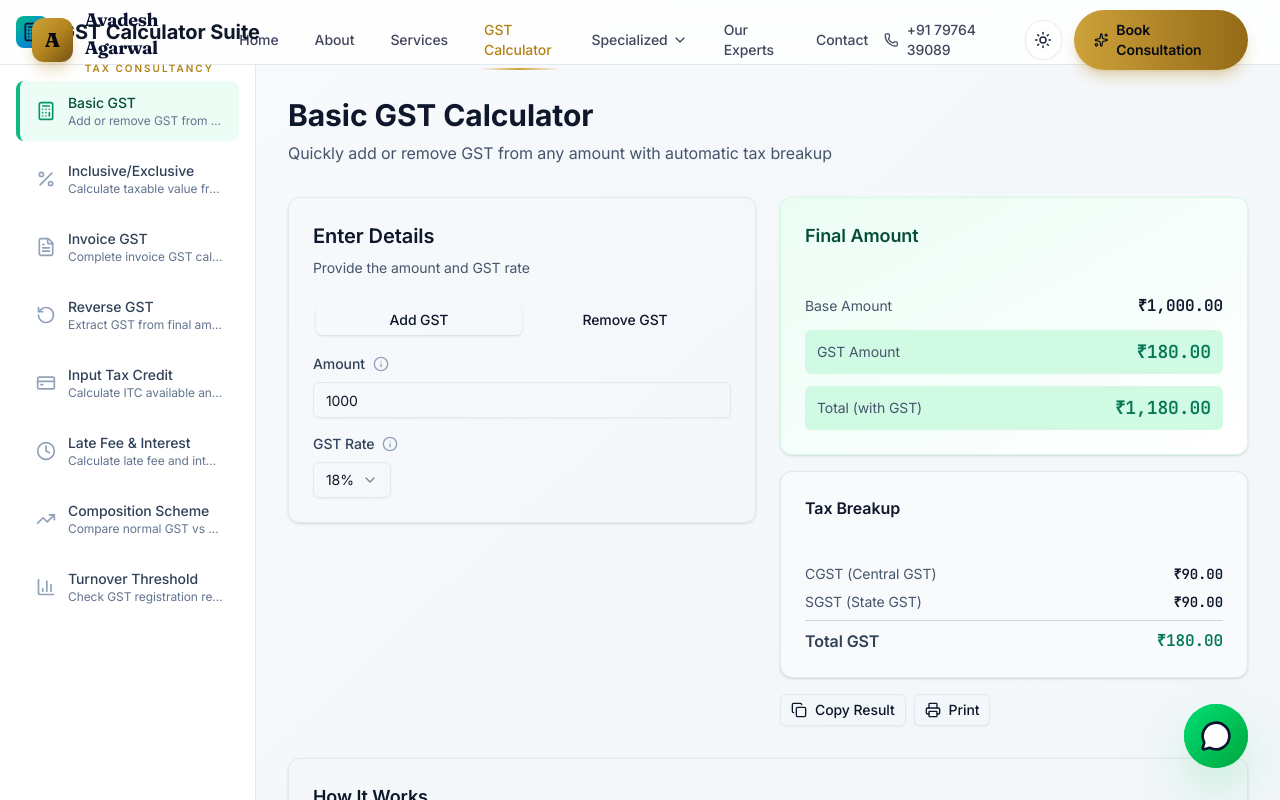
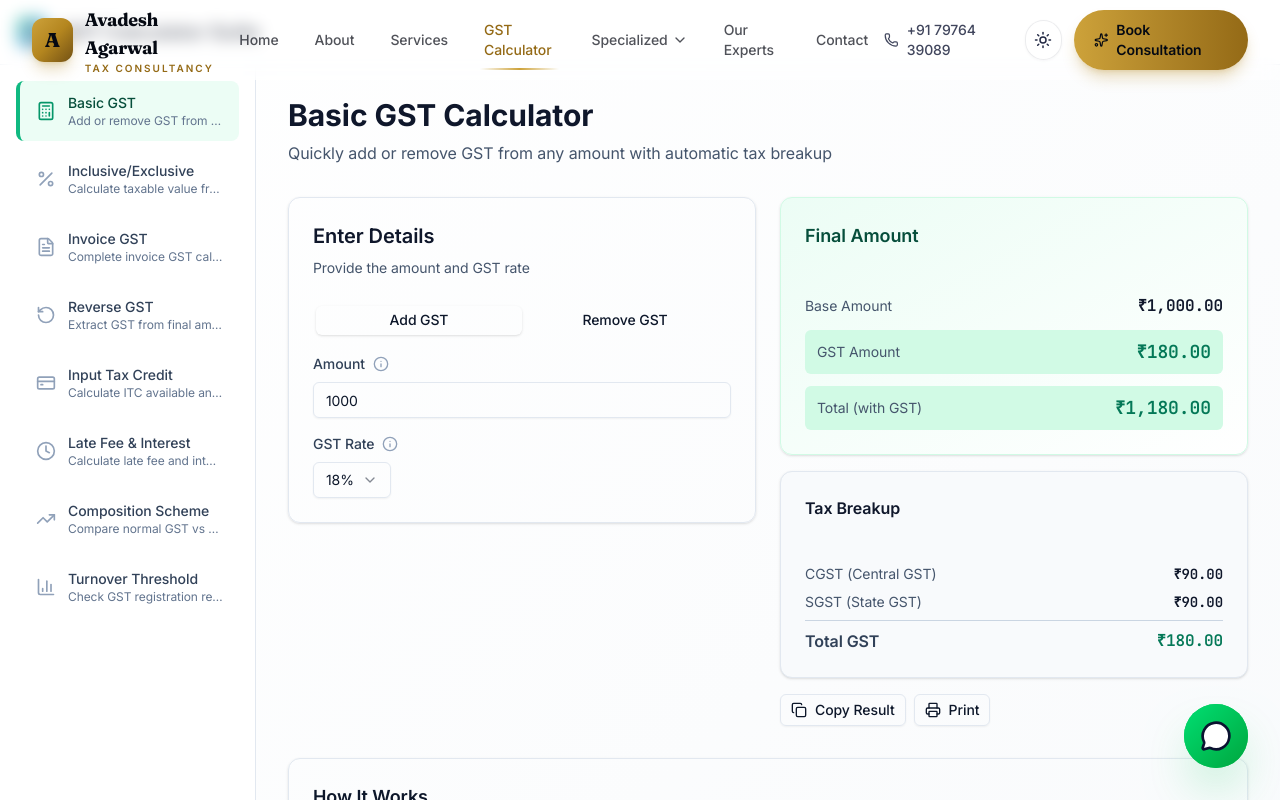
Before and after one commit to avadeshagarwal/avadesh_tax, a React (Vite) app: page /gst-calculator in a window 1280 px wide. Shown: the top 800 px of the page. Built offline with nearby package versions, Linux system fonts and the light colour scheme.

Commit message:
Fix UI styling: improve navbar for light theme, fix GST calculator overlay issues, add dark mode support

```diff
--- a/src/components/GSTLayout.tsx
+++ b/src/components/GSTLayout.tsx
@@ -82,21 +82,21 @@ export function GSTLayout({ activeTab, onTabChange, children }: GSTLayoutProps)
   const [mobileMenuOpen, setMobileMenuOpen] = React.useState(false);
 
   return (
-    <div className="min-h-screen bg-gradient-to-br from-slate-50 to-slate-100">
+    <div className="min-h-screen bg-gradient-to-br from-white to-slate-50 dark:from-slate-900 dark:to-slate-950">
       {/* Header */}
-      <header className="sticky top-0 z-40 border-b border-slate-200 bg-white/80 backdrop-blur-sm">
+      <header className="sticky top-20 lg:top-0 z-40 border-b border-slate-200 dark:border-slate-700 bg-white/95 dark:bg-slate-900/95 backdrop-blur-sm">
         <div className="container flex items-center justify-between h-16 px-4">
           <div className="flex items-center gap-3 flex-1 min-w-0">
             <div className="h-8 w-8 flex-shrink-0 rounded-lg bg-gradient-to-br from-emerald-500 to-blue-600 flex items-center justify-center">
               <Calculator className="h-5 w-5 text-white" />
             </div>
-            <h1 className="text-lg lg:text-xl font-bold text-slate-900 truncate">GST Calculator Suite</h1>
+            <h1 className="text-lg lg:text-xl font-bold text-slate-900 dark:text-white truncate">GST Calculator Suite</h1>
           </div>
 
           {/* Mobile Menu Toggle */}
           <button
             onClick={() => setMobileMenuOpen(!mobileMenuOpen)}
-            className="lg:hidden p-2 hover:bg-slate-100 rounded-lg transition-colors"
+            className="lg:hidden p-2 hover:bg-slate-100 dark:hover:bg-slate-800 rounded-lg transition-colors text-slate-900 dark:text-white"
           >
             {mobileMenuOpen ? <X className="h-6 w-6" /> : <Menu className="h-6 w-6" />}
           </button>
@@ -106,7 +106,7 @@ export function GSTLayout({ activeTab, onTabChange, children }: GSTLayoutProps)
       <div className="flex flex-col lg:flex-row">
         {/* Sidebar Navigation */}
         <aside
-          className={`w-full lg:w-64 border-r border-slate-200 bg-white transition-all duration-300 ${
+          className={`w-full lg:w-64 border-r border-slate-200 dark:border-slate-700 bg-white dark:bg-slate-900 transition-all duration-300 fixed lg:relative left-0 top-20 lg:top-0 h-[calc(100vh-5rem)] lg:h-auto z-30 lg:z-auto ${
             mobileMenuOpen ? "block" : "hidden lg:block"
           }`}
         >
@@ -120,17 +120,17 @@ export function GSTLayout({ activeTab, onTabChange, children }: GSTLayoutProps)
                 }}
                 className={`w-full text-left px-4 py-3 rounded-lg transition-all duration-200 ${
                   activeTab === tab.id
-                    ? "bg-emerald-50 border-l-4 border-emerald-500 text-emerald-900"
-                    : "text-slate-700 hover:bg-slate-50 border-l-4 border-transparent"
+                    ? "bg-emerald-50 dark:bg-emerald-900/20 border-l-4 border-emerald-500 text-emerald-900 dark:text-emerald-300"
+                    : "text-slate-700 dark:text-slate-300 hover:bg-slate-50 dark:hover:bg-slate-800 border-l-4 border-transparent"
                 }`}
               >
                 <div className="flex items-center gap-3">
-                  <span className={activeTab === tab.id ? "text-emerald-600" : "text-slate-400"}>
+                  <span className={activeTab === tab.id ? "text-emerald-600 dark:text-emerald-400" : "text-slate-400 dark:text-slate-500"}>
                     {tab.icon}
                   </span>
                   <div className="flex-1 min-w-0">
                     <p className="font-medium text-sm">{tab.label}</p>
-                    <p className="text-xs text-slate-500 truncate">{tab.description}</p>
+                    <p className="text-xs text-slate-500 dark:text-slate-400 truncate">{tab.description}</p>
                   </div>
                 </div>
               </button>
@@ -139,7 +139,7 @@ export function GSTLayout({ activeTab, onTabChange, children }: GSTLayoutProps)
         </aside>
 
         {/* Main Content */}
-        <main className="flex-1 p-4 lg:p-8">
+        <main className="flex-1 p-4 lg:p-8 w-full lg:w-auto">
           <div className="max-w-6xl mx-auto">{children}</div>
         </main>
       </div>
@@ -159,8 +159,8 @@ export function PageHeader({
 }) {
   return (
     <div className="mb-8">
-      <h2 className="text-3xl font-bold text-slate-900 mb-2">{title}</h2>
-      <p className="text-slate-600">{description}</p>
+      <h2 className="text-3xl font-bold text-slate-900 dark:text-white mb-2">{title}</h2>
+      <p className="text-slate-600 dark:text-slate-400">{description}</p>
     </div>
   );
 }
--- a/src/components/Navbar.tsx
+++ b/src/components/Navbar.tsx
@@ -28,8 +28,8 @@ export default function Navbar() {
     <header
       className={`fixed top-0 inset-x-0 z-50 transition-all duration-500 ${
         scrolled
-          ? "bg-navy-950/80 backdrop-blur-xl border-b border-gold-500/10 shadow-[0_8px_40px_-20px_rgba(11,18,48,0.18)]"
-          : "bg-transparent"
+          ? "bg-white/95 dark:bg-navy-950/80 backdrop-blur-xl border-b border-gold-500/10 dark:border-gold-500/10 shadow-lg dark:shadow-[0_8px_40px_-20px_rgba(11,18,48,0.18)]"
+          : "bg-white/50 dark:bg-transparent backdrop-blur-sm"
       }`}
     >
       <div className="max-w-7xl mx-auto px-4 md:px-6 lg:px-8">
@@ -41,10 +41,10 @@ export default function Navbar() {
               <div className="absolute inset-0 rounded-xl bg-gold-400/30 blur-md opacity-0 group-hover:opacity-100 transition-opacity"></div>
             </div>
             <div className="hidden sm:block leading-tight">
-              <div className="font-display text-white text-lg font-bold tracking-tight">
+              <div className="font-display text-navy-950 dark:text-white text-lg font-bold tracking-tight">
                 {BRAND.name}
               </div>
-              <div className="text-[10px] uppercase tracking-[0.2em] text-gold-400 font-semibold">
+              <div className="text-[10px] uppercase tracking-[0.2em] text-gold-600 dark:text-gold-400 font-semibold">
                 Tax Consultancy
               </div>
             </div>
@@ -61,7 +61,7 @@ export default function Navbar() {
                     onMouseEnter={() => setDropOpen(true)}
                     onMouseLeave={() => setDropOpen(false)}
                   >
-                    <button className="px-4 py-2 text-sm font-medium text-white/80 hover:text-gold-400 transition-colors flex items-center gap-1">
+                    <button className="px-4 py-2 text-sm font-medium text-navy-950/70 dark:text-white/80 hover:text-gold-600 dark:hover:text-gold-400 transition-colors flex items-center gap-1">
                       {link.label}
                       <ChevronDown className={`w-4 h-4 transition-transform ${dropOpen ? "rotate-180" : ""}`} />
                     </button>
@@ -79,7 +79,7 @@ export default function Navbar() {
                               <Link
                                 key={c.to}
                                 to={c.to}
-                                className="block px-4 py-2.5 rounded-lg text-sm text-white/80 hover:bg-gold-500/10 hover:text-gold-400 transition-colors"
+                                className="block px-4 py-2.5 rounded-lg text-sm text-navy-950/70 dark:text-white/80 hover:bg-gold-500/10 hover:text-gold-600 dark:hover:text-gold-400 transition-colors"
                               >
                                 {c.label}
                               </Link>
@@ -98,7 +98,7 @@ export default function Navbar() {
                   end={link.to === "/"}
                   className={({ isActive }) =>
                     `relative px-4 py-2 text-sm font-medium transition-colors ${
-                      isActive ? "text-gold-400" : "text-white/80 hover:text-gold-400"
+                      isActive ? "text-gold-600 dark:text-gold-400" : "text-navy-950/70 dark:text-white/80 hover:text-gold-600 dark:hover:text-gold-400"
                     }`
                   }
                 >
```
